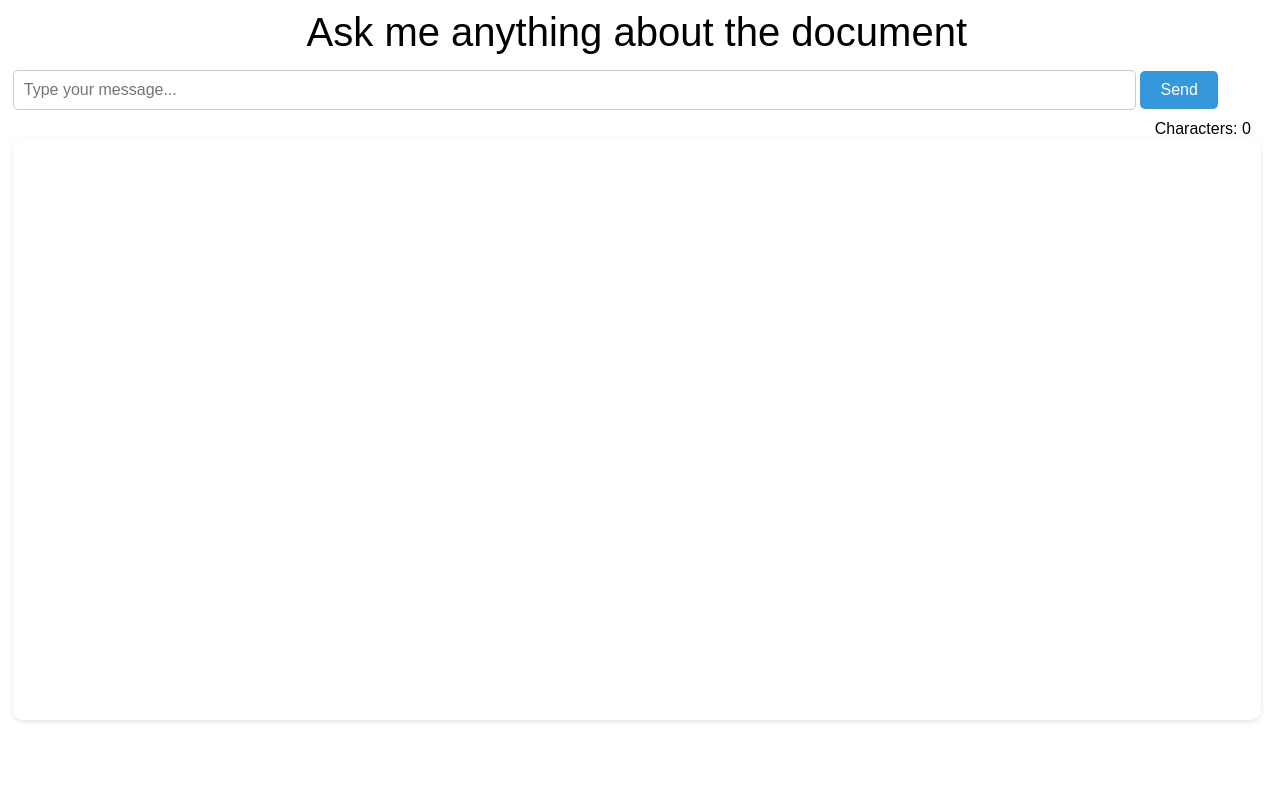
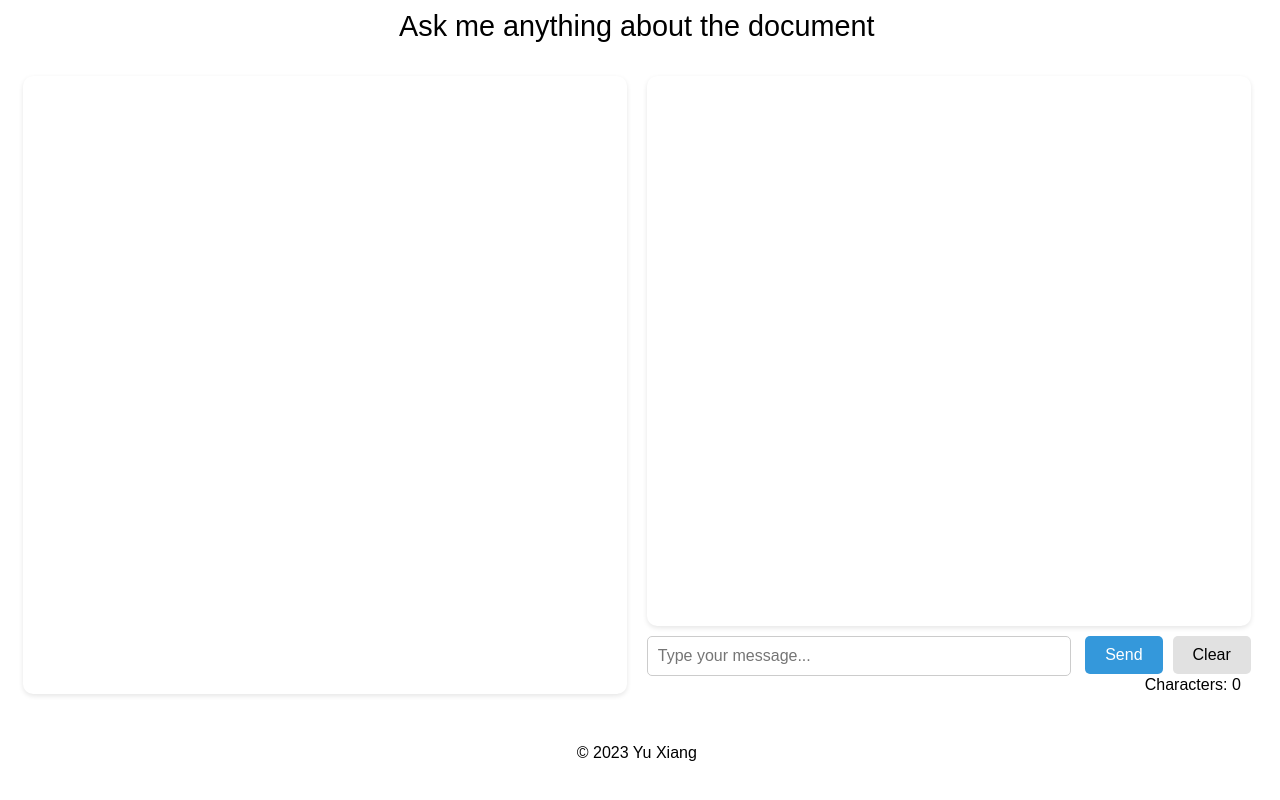
Before and after one commit to yux1991/DocAMA, a Flask app: page / in a window 1280 px wide. Run offline with Flask 3, Linux system fonts and the light colour scheme.

Commit message:
split the layout horizontally, and added the button to clear memory

```diff
--- a/src/app.py
+++ b/src/app.py
@@ -3,6 +3,8 @@ from multiton import SimplePredictorMultiton
 from configuration import PredictorConfig
 
 app = Flask(__name__, template_folder='../templates', static_folder='../static')
+model_configuration = PredictorConfig('test')
+model_key = SimplePredictorMultiton.Key(model_configuration)
 
 @app.route('/')
 def home():
@@ -18,12 +20,18 @@ def calculate():
     if request.method == 'POST':
         message = request.get_json()
         user_input = message['user_input']
-        configuration = PredictorConfig('test')
-        key = SimplePredictorMultiton.Key(configuration)
-        predictor = SimplePredictorMultiton.get_instance(key)
+        predictor = SimplePredictorMultiton.get_instance(model_key)
         answer = predictor.predict(user_input=user_input)
         response = jsonify({'answer': answer})
         return response
 
+@app.route('/clearmemory', methods=['POST'])
+def clear_memory():
+    if request.method == 'POST':
+        predictor = SimplePredictorMultiton.get_instance(model_key)
+        predictor.clear_memory()
+        response = jsonify({'status': 'SUCCESS'})
+        return response
+
 if __name__ == "__main__":
     app.run()
--- a/static/scripts/base.js
+++ b/static/scripts/base.js
@@ -1,16 +1,39 @@
 var input = document.getElementById("user-input");
 var charCount = document.getElementById("charCount");
+var chatHeight = 0;
 
 input.addEventListener("input", function() {
   var count = input.value.length;
   charCount.textContent = count;
 });
 
-function sendMessage() {
+function clickSend() {
   var userInput = document.getElementById("user-input").value;
   var chatWindow = document.getElementById("chat-window");
 
   if (userInput.trim() !== "") {
+    showUserMessage(userInput)
+    showAiMessage(userInput)
+
+    // Reset the input field
+    document.getElementById("user-input").value = "";
+
+    // Scroll to the bottom of the chat window
+    var scrollHeight = Math.max(chatWindow.scrollHeight, chatWindow.clientHeight) - chatWindow.clientHeight
+    chatWindow.scrollTop = scrollHeight+getStyle(chatWindow, "padding");
+  }
+ charCount.textContent = 0;
+}
+
+function clickClear() {
+    document.getElementById("user-input").value = "";
+    document.getElementById("chat-window").innerHTML = "";
+    clearMemory();
+    showHelpMessage("Memory cleared!");
+}
+
+function showUserMessage(userInput) {
+    var chatWindow = document.getElementById("chat-window");
     var userMessageContainer = document.createElement("div");
     userMessageContainer.className = "user-message";
 
@@ -19,32 +42,63 @@ function sendMessage() {
     userMessageBubble.textContent = userInput;
 
     userMessageContainer.appendChild(userMessageBubble);
-    chatWindow.appendChild(userMessageContainer);
+    chatWindow.prepend(userMessageContainer);
+}
 
+function showAiMessage(userInput) {
+    var chatWindow = document.getElementById("chat-window");
     var aiMessageContainer = document.createElement("div");
+    var returnedMessage;
+
     aiMessageContainer.className = "ai-message";
-
     var aiMessageBubble = document.createElement("div");
     aiMessageBubble.className = "ai-message-bubble";
-    $.ajax({
-      type: "POST",
-      url: "/calculate",
-      contentType: "application/json",
-      data: JSON.stringify({user_input: userInput}),
-      dataType: "json",
-    }).then(js => {
+    returnedMessage = postMessage(url="/calculate", payload={user_input: userInput})
+    returnedMessage.then(js => {
         aiMessageBubble.textContent = js.answer;
-        console.log(js.answer)
       });
 
     aiMessageContainer.appendChild(aiMessageBubble);
-    chatWindow.appendChild(aiMessageContainer);
+    chatWindow.prepend(aiMessageContainer);
+}
 
-    // Reset the input field
-    document.getElementById("user-input").value = "";
+function showHelpMessage(message) {
+    var chatWindow = document.getElementById("chat-window");
+    var helpMessageContainer = document.createElement("div");
+    helpMessageContainer.className = "help-message";
 
-    // Scroll to the bottom of the chat window
-    chatWindow.scrollTop = chatWindow.scrollHeight;
+    var helpMessageBubble = document.createElement("div");
+    helpMessageBubble.className = "help-message-bubble";
+    helpMessageBubble.textContent = message;
+
+    helpMessageContainer.appendChild(helpMessageBubble);
+    chatWindow.prepend(helpMessageContainer);
+}
+
+function clearMemory() {
+    postMessage(url="/clearmemory", payload=null)
+}
+
+function getStyle(oElm, strCssRule){
+  var strValue = "";
+  if(document.defaultView && document.defaultView.getComputedStyle){
+      strValue = document.defaultView.getComputedStyle(oElm, "").getPropertyValue(strCssRule);
   }
- charCount.textContent = 0;
+  else if(oElm.currentStyle){
+      strCssRule = strCssRule.replace(/\-(\w)/g, function (strMatch, p1){
+          return p1.toUpperCase();
+      });
+      strValue = oElm.currentStyle[strCssRule];
+  }
+  return strValue;
 }
+
+function postMessage(url, payload) {
+    return $.ajax({
+      type: "POST",
+      url: url,
+      contentType: "application/json",
+      data: JSON.stringify(payload),
+      dataType: "json",
+    })
+}
--- a/static/styles/base_style.css
+++ b/static/styles/base_style.css
@@ -1,64 +1,124 @@
 /* Global Styles */
+
+:root {
+  --blue-color: #3498DB;
+  --green-color: #adff2f;
+  --gray-color: #e1e1e1;
+}
+
 body {
   font-family: Arial, sans-serif;
   margin: 0;
   padding-left: 1%;
   padding-right: 1.5%;
-  height: 100vh
+  height: 100vh;
+  display: flex;
+  flex-direction:column
 }
 
-.container {
+.title {
+  margin: 0;
+  height: 6%;
+  padding-top: 10px;
+  padding-bottom: 10px;
+  color: #000000;
+  text-align: center;
+  font-size: calc(1em + 1vw);
+}
+
+.hcontainer {
+  display: flex;
+  flex-direction: row;
+  height: calc(94% - 100px);
+}
+
+.lcontainer {
   display: flex;
   flex-direction:column;
-  height: 90%;
+  height: 100%;
+  width: 50%;
+  padding: 10px
 }
 
-.container .title {
-  margin: 0;
-  padding-top: 10px;
-  color: #000000;
-  text-align: center;
-  height: 10%;
-  font-size: 2.5em;
+.lcontainer .doc-window {
+  background-color: #ffffff;
+  border-radius: 10px;
+  box-shadow: 0 2px 5px rgba(0, 0, 0, 0.1);
+  padding: 20px;
+  height: 100%;
+  overflow-y: auto;
 }
 
-.container .chat-input input[type="text"] {
-  width: 90%;
+.rcontainer {
+  display: flex;
+  flex-direction:column;
+  height: 100%;
+  width: 50%;
+  padding: 10px
+}
+
+.rcontainer .chat-input input[type="text"] {
+  width: calc(100% - 180px);
   padding: 10px;
-  margin-bottom: 10px;
+  margin-top: 10px;
   font-size: 16px;
   border: 1px solid #ccc;
   border-radius: 5px;
   box-sizing: border-box;
 }
 
-.container .chat-input input[type="submit"] {
+.rcontainer .chat-input input[type="button"] {
+  float: right;
   width: auto;
   padding: 10px 20px;
-  margin-bottom: 10px;
+  margin-top: 10px;
+  margin-right: 10px;
   font-size: 16px;
   border: none;
   border-radius: 5px;
-  background-color: #3498DB;
+  background-color: var(--blue-color);
   color: #ffffff;
   cursor: pointer;
 }
 
-.container .counter {
+.rcontainer .chat-input input[type="submit"] {
+  float: right;
+  width: auto;
+  padding: 10px 20px;
+  margin-top: 10px;
+  font-size: 16px;
+  border: none;
+  border-radius: 5px;
+  background-color: var(--gray-color);
+  color: #000000;
+  cursor: pointer;
+}
+
+.rcontainer .counter {
   text-align:right;
   padding-right: 10px;
 }
 
-.container .chat-window {
+.rcontainer .chat-window {
   background-color: #ffffff;
   border-radius: 10px;
   box-shadow: 0 2px 5px rgba(0, 0, 0, 0.1);
   padding: 20px;
-  height: 90%;
+  height: 100%;
   overflow-y: auto;
+  display: flex;
+  flex-direction:column-reverse;
 }
 
 .user-message {
+  display: flex;
+  flex-direction:row;
+  justify-content: flex-end;
+  padding-top: 5px;
+  padding-bottom: 5px;
+}
+
+.ai-message {
   display: flex;
   flex-direction:row;
   justify-content: flex-start;
@@ -66,16 +126,16 @@ body {
   padding-bottom: 5px;
 }
 
-.ai-message {
+.help-message {
   display: flex;
   flex-direction:row;
-  justify-content: flex-end;
+  justify-content: flex-start;
   padding-top: 5px;
   padding-bottom: 5px;
 }
 
 .user-message .user-message-bubble {
-  background-color: #3498DB;
+  background-color: var(--blue-color);
   color: #ffffff;
   padding: 20px;
   border-radius: 5px;
@@ -85,7 +145,7 @@ body {
 }
 
 .ai-message .ai-message-bubble {
-  background-color: #e1e1e1;
+  background-color: var(--green-color);
   color: #000000;
   padding: 20px;
   border-radius: 5px;
@@ -93,3 +153,23 @@ body {
   max-width: 97%;
   overflow-wrap: break-word;
 }
+
+.help-message .help-message-bubble {
+  background-color: var(--gray-color);
+  color: #000000;
+  padding: 20px;
+  border-radius: 5px;
+  box-shadow: 0 2px 5px rgba(0, 0, 0, 0.1);
+  max-width: 97%;
+  overflow-wrap: break-word;
+}
+
+.copyright {
+  margin: 0;
+  height: 6%;
+  padding-top: 60px;
+  padding-bottom: 10px;
+  color: #000000;
+  text-align: center;
+  font-size: calc(1em);
+}
--- a/templates/base.html
+++ b/templates/base.html
@@ -9,19 +9,30 @@
   </head>
 
   <body>
-    <div class="container">
+    <div class="title" id="title">Ask me anything about the document</div>
 
-      <div class="title" id="title">Ask me anything about the document</div>
-
-      <div class="chat-input">
-        <input type="text" id="user-input" placeholder="Type your message..." onkeydown="if (event.keyCode==13) sendMessage()">
-        <input type="submit" value="Send" onclick="sendMessage()">
-        <div class="counter", id="counter">Characters: <span id="charCount">0</span></div>
+    <div class="hcontainer">
+      <div class="lcontainer">
+        <div class="doc-window" id="doc-window"></div>
       </div>
 
-      <div class="chat-window" id="chat-window"></div>
+      <div class="rcontainer">
+        <div class="chat-window" id="chat-window"></div>
+        <div class="chat-input">
+          <input type="text" id="user-input" placeholder="Type your message..." onkeydown="if (event.keyCode==13) clickSend()">
+          <input type="submit" value="Clear" onclick="clickClear()">
+          <input type="button" value="Send" onclick="clickSend()">
+          <div class="counter", id="counter">Characters: <span id="charCount">0</span></div>
+        </div>
+      </div>
     </div>
-
+    <div class="copyright", id="copyright">
+      &copy;
+      <span id="copyright">
+          <script>document.getElementById('copyright').appendChild(document.createTextNode(new Date().getFullYear()))</script>
+      </span>
+      Yu Xiang
+    </div>
     <script src="{{ url_for('static', filename='scripts/base.js') }}"></script>
 
   </body>
```
Also changed, not shown: src/predictor.py (+12 -2 lines), README.md (added).
